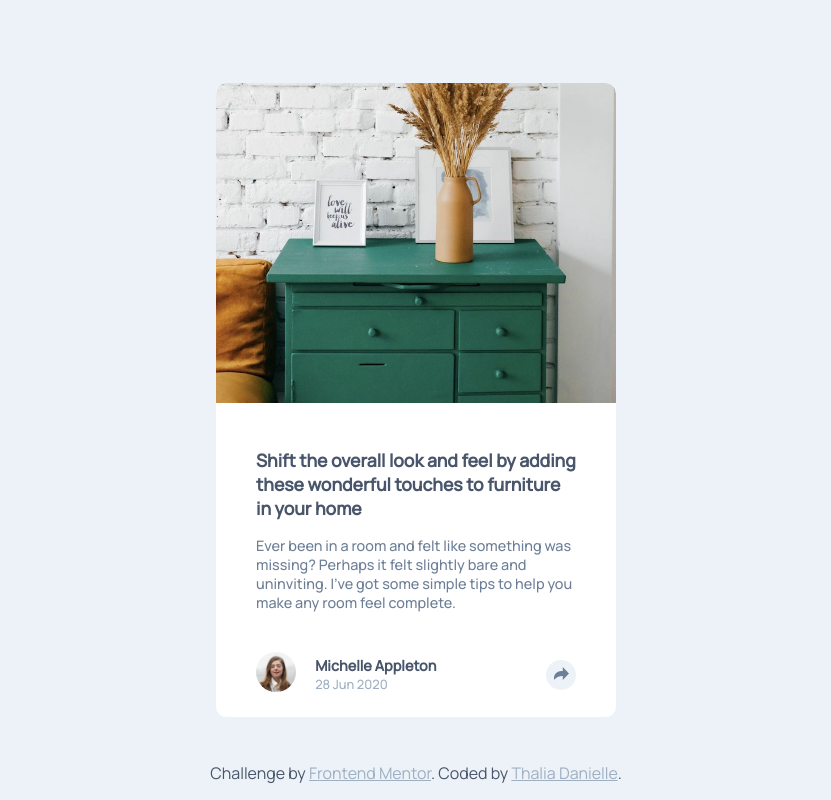
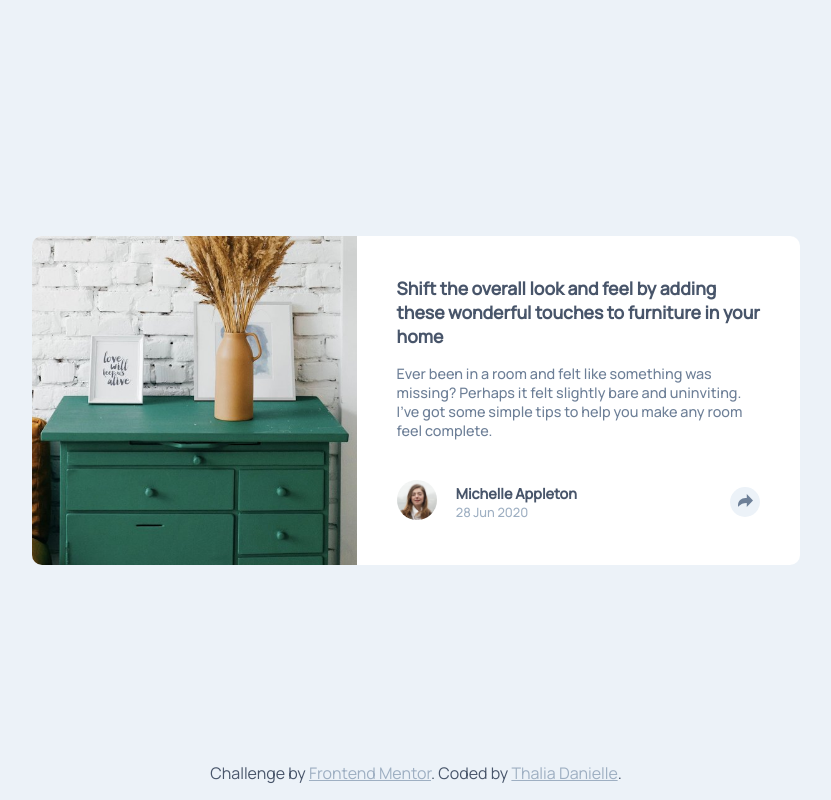
Before and after one commit to thaliadani/article-preview-component, a plain HTML site: page index.html in a window 1536 px wide. Shown: the whole page, without its empty margins (352-1183 px from the left). Drawn offline with Linux system fonts and the light colour scheme.

Commit message:
modified:   index.html 	modified:   styles/main.css

```diff
--- a/index.html
+++ b/index.html
@@ -12,10 +12,10 @@
 
 <body>
   <main>
-    <figure class="image">
-      <img src="./images/drawers.jpg" alt="drawers">
-    </figure>
 
+    <figure class="image"></figure>
+
+    <div class="article">
       <div class="content">
         <h1 class="title">
           Shift the overall look and feel by adding these wonderful
@@ -47,6 +47,8 @@
 
       </div>
 
+    </div>
+
     <div class="share hidden">
       <span class="share-text">Share</span>
 
@@ -61,6 +63,7 @@
           <img src="./images/icon-pinterest.svg" alt="pinterest">
         </a>
       </div>
+
       <button class="share-button">
         <img class="share-icon" src="./images/icon-share.svg" alt="share">
       </button>
@@ -75,6 +78,7 @@
     </p>
 
   </footer>
+
   <script src="./src/main.js"></script>
 </body>
 
--- a/styles/main.css
+++ b/styles/main.css
@@ -32,16 +32,31 @@ main {
     flex-direction: column;
     justify-content: center;
     align-items: center;
-    width: 400px;
+    width: 80%;
     background-color: #fff;
     border-radius: 10px;
-    position: relative; /* Adicionado para criar contexto de posicionamento */
-    overflow: hidden; /* Impede que o conteúdo saia dos limites */
+    position: relative;
+    /* Adicionado para criar contexto de posicionamento */
+    overflow: hidden;
+    /* Impede que o conteúdo saia dos limites */
 }
 
-.image img {
+.image {
+    background-image: url('../images/drawers.jpg');
+    background-size: cover;
+    background-position: center;
     width: 100%;
-    border-radius: 10px 10px 0 0;
+    height: 500px;
+}
+
+.article {
+    display: flex;
+    flex-direction: column;
+    justify-content: center;
+    align-items: center;
+    width: 100%;
+    gap: 40px;
+    padding: 40px;
 }
 
 .content {
@@ -49,8 +64,8 @@ main {
     flex-direction: column;
     justify-content: center;
     align-items: center;
-    padding: 40px;
     gap: 1rem;
+    width: 100%;
 }
 
 .content .title {
@@ -70,9 +85,9 @@ main {
     justify-content: space-between;
     align-items: center;
     width: 100%;
-    padding: 0 40px 20px 40px;
     transition: all 0.3s ease;
 }
+
 .info {
     display: flex;
     justify-content: center;
@@ -133,7 +148,6 @@ main {
     text-transform: uppercase;
     letter-spacing: 0.4rem;
 }
-
 
 .share .social-media {
     display: flex;
@@ -199,3 +213,15 @@ footer .attribution a {
     color: var(--Grayish-Blue);
     cursor: pointer;
 }
+
+@media screen and (min-width: 1440px) {
+    main {
+        flex-direction: row;
+        width: 50%;
+    }
+
+    .image {
+        width: 80%;
+        height: 100%;
+    }
+}
```
Lines whose indentation alone changed are shown as unchanged.
